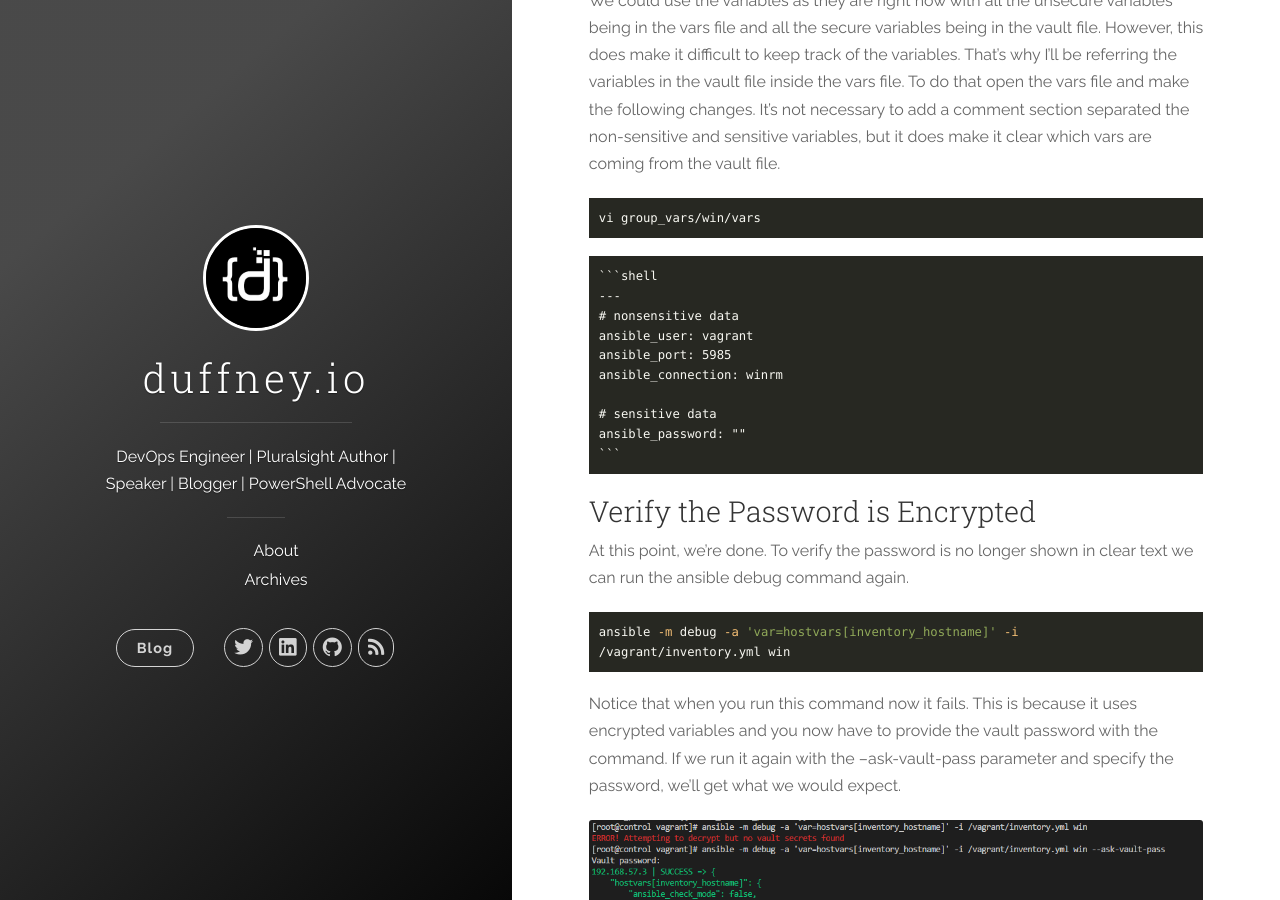
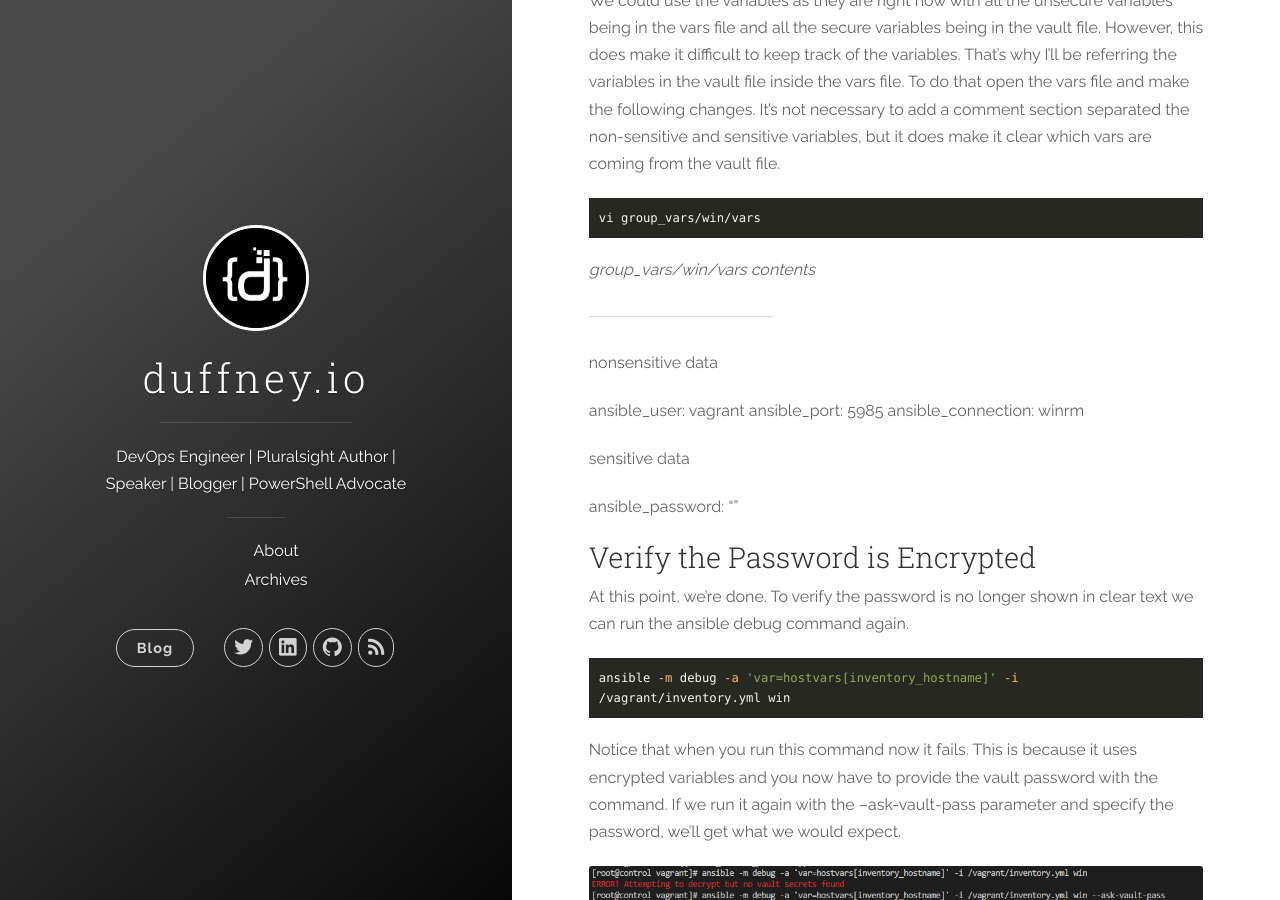
Before and after one commit to AzureDevOps3/duffney.github.io, a Jekyll site: the page built from _posts/2018-08-09-SecureGroupVarsWithAnsibleVault.md, in a window 1280 px wide and 900 px high, scrolled down 3696 px. Built offline with Jekyll 4.4.1, drawn with Linux system fonts in a browser that asks for light colours; nearby versions of some CDN libraries; comment, search, counter and statistics services are not loaded.

````diff
--- a/_posts/2018-08-09-SecureGroupVarsWithAnsibleVault.md
+++ b/_posts/2018-08-09-SecureGroupVarsWithAnsibleVault.md
@@ -80,18 +80,21 @@ We could use the variables as they are right now with all the unsecure variables
 ```powershell
 vi group_vars/win/vars
 ```
-~~~
-```shell
+
+_group_vars/win/vars contents_
+
 ---
-# nonsensitive data
+nonsensitive data
+
 ansible_user: vagrant
 ansible_port: 5985
 ansible_connection: winrm
 
-# sensitive data
+sensitive data
+
 ansible_password: "{{ vault_ansible_password }}"
-```
-~~~
+
+
 ### Verify the Password is Encrypted
 
 At this point, we're done. To verify the password is no longer shown in clear text we can run the ansible debug command again.
````
